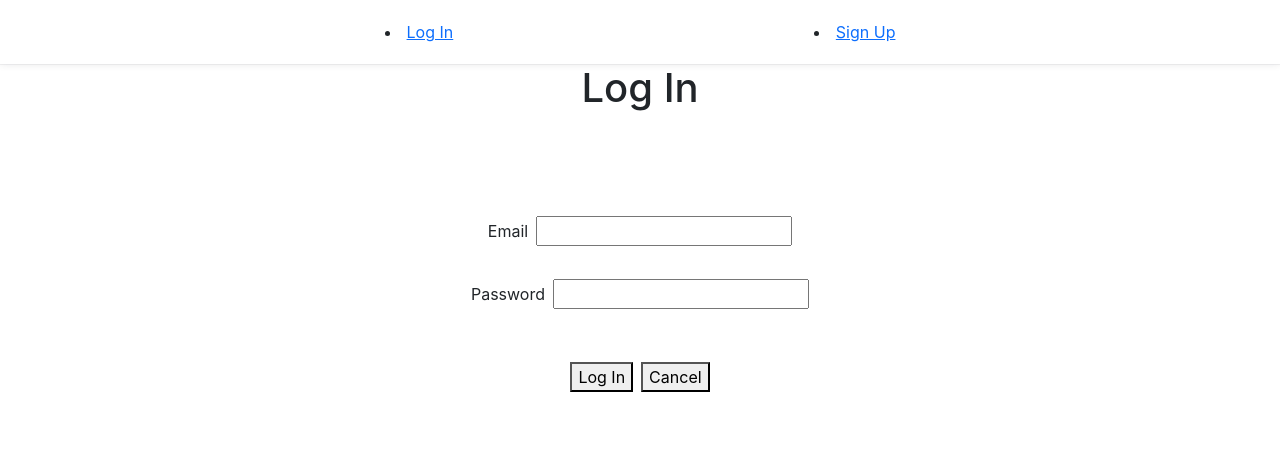
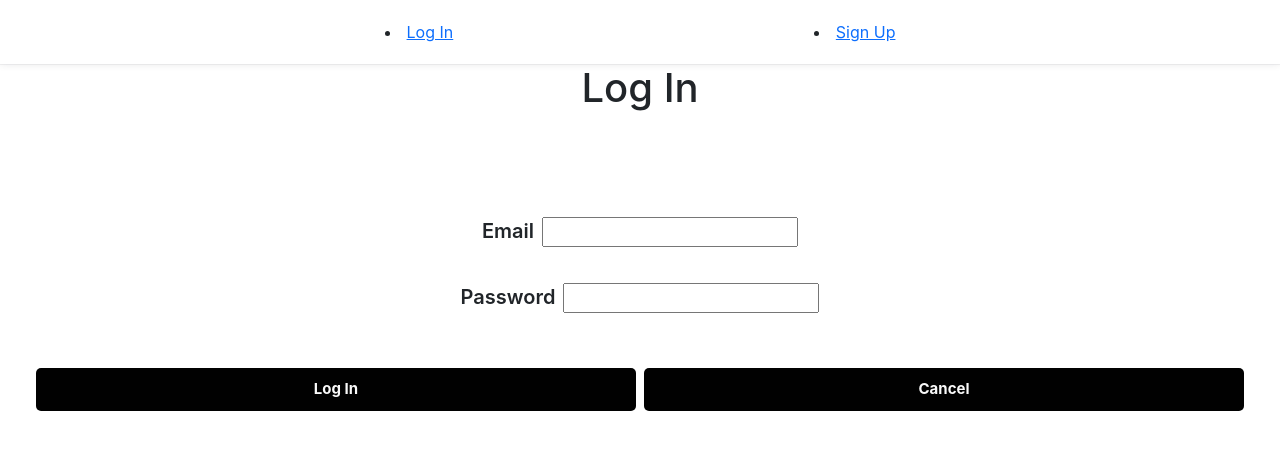
Before and after one commit to pyongho1/uStudnent-Frontend, a React (Create React App) app: page /login in a window 1280 px wide. Shown: the top 450 px of the page. Built offline with nearby package versions, Linux system fonts and the light colour scheme; no server answers.

Commit message:
Edit styling for create

```diff
--- a/src/components/NavBar/NavBar.jsx
+++ b/src/components/NavBar/NavBar.jsx
@@ -8,8 +8,16 @@ const NavBar = ({ user, handleLogout }) => {
         <>
           {/* <p className="userName">Welcome, {user.name}</p> */}
 
+          <Link to="/" className="navLists">
+            홈
+          </Link>
+
           <Link to="/sell" className="navLists">
             사고팔고
+          </Link>
+
+          <Link to="/sell" className="navLists">
+            룸메찾아유
           </Link>
 
           <Link to="/new" className="navLists">
--- a/src/pages/Landing/Landing.module.css
+++ b/src/pages/Landing/Landing.module.css
@@ -23,6 +23,7 @@
 .contentLinks {
   display: grid;
   grid-template-columns: repeat(4, 1fr);
+  /* flex-wrap: wrap-reverse; */
   gap: 20px;
 }
 
--- a/src/pages/NewPost/NewPost.module.css
+++ b/src/pages/NewPost/NewPost.module.css
@@ -9,11 +9,13 @@ form {
 form > input {
   width: 600px;
   padding: 5px 5px;
+  text-align: center;
 }
 
 form > textarea {
   width: 600px;
   padding: 20px 20px;
+  text-align: center;
 }
 
 .contentLabel {
@@ -22,8 +24,24 @@ form > textarea {
 
 label {
   margin-bottom: 20px;
+  font-size: 20px;
+  font-weight: 600;
 }
 
 button {
   margin-top: 20px;
+  border: none;
+  border-radius: 5px;
+  padding: 10px 10px;
+  font-size: 15px;
+  font-weight: 700;
+  width: 600px;
+  background-color: #010101;
+  color: #fafafa;
+  transition: 0.2s ease-in;
 }
+
+button:hover {
+  background-color: #94e19b;
+  color: #010101;
+}
```
